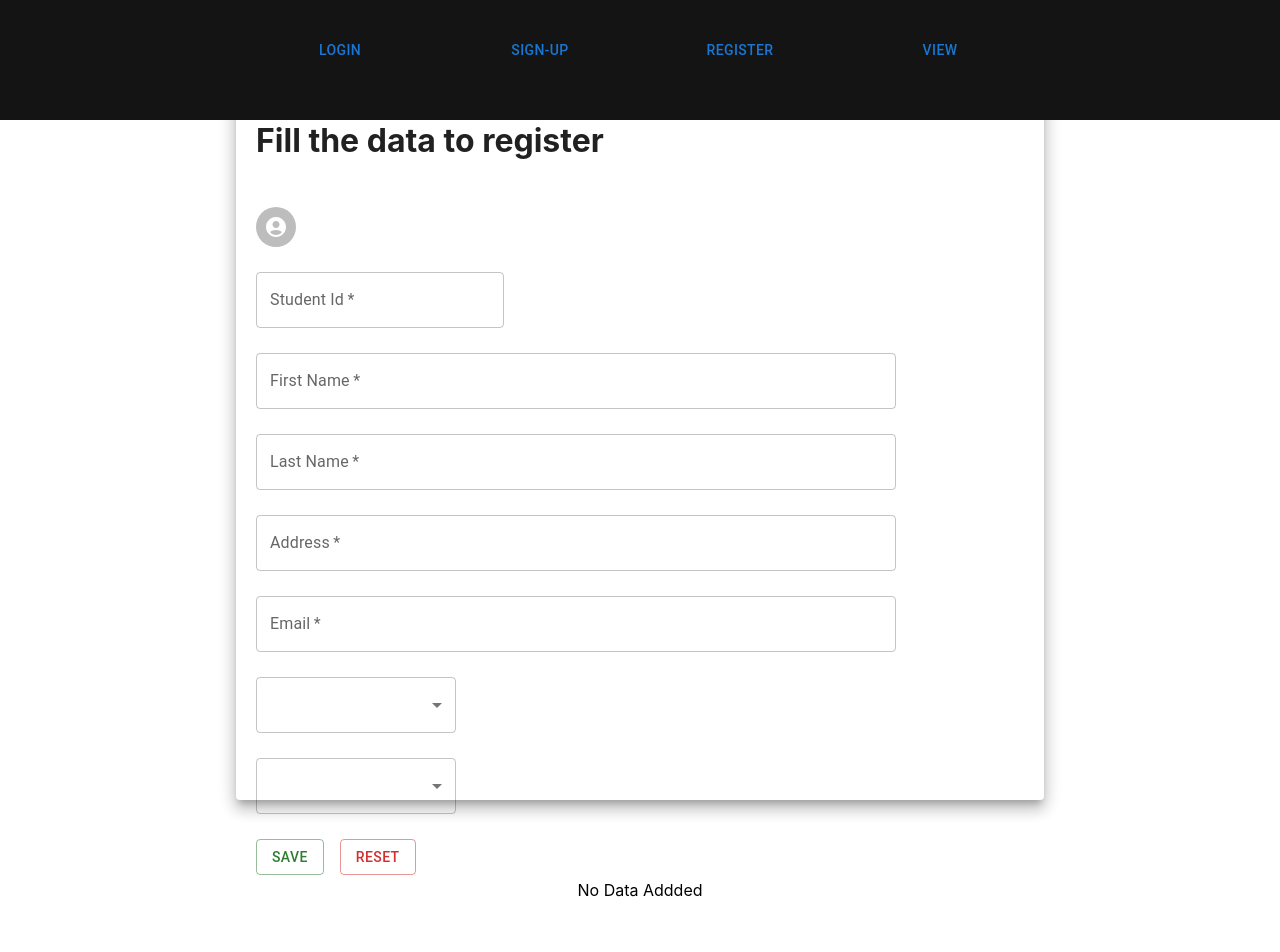
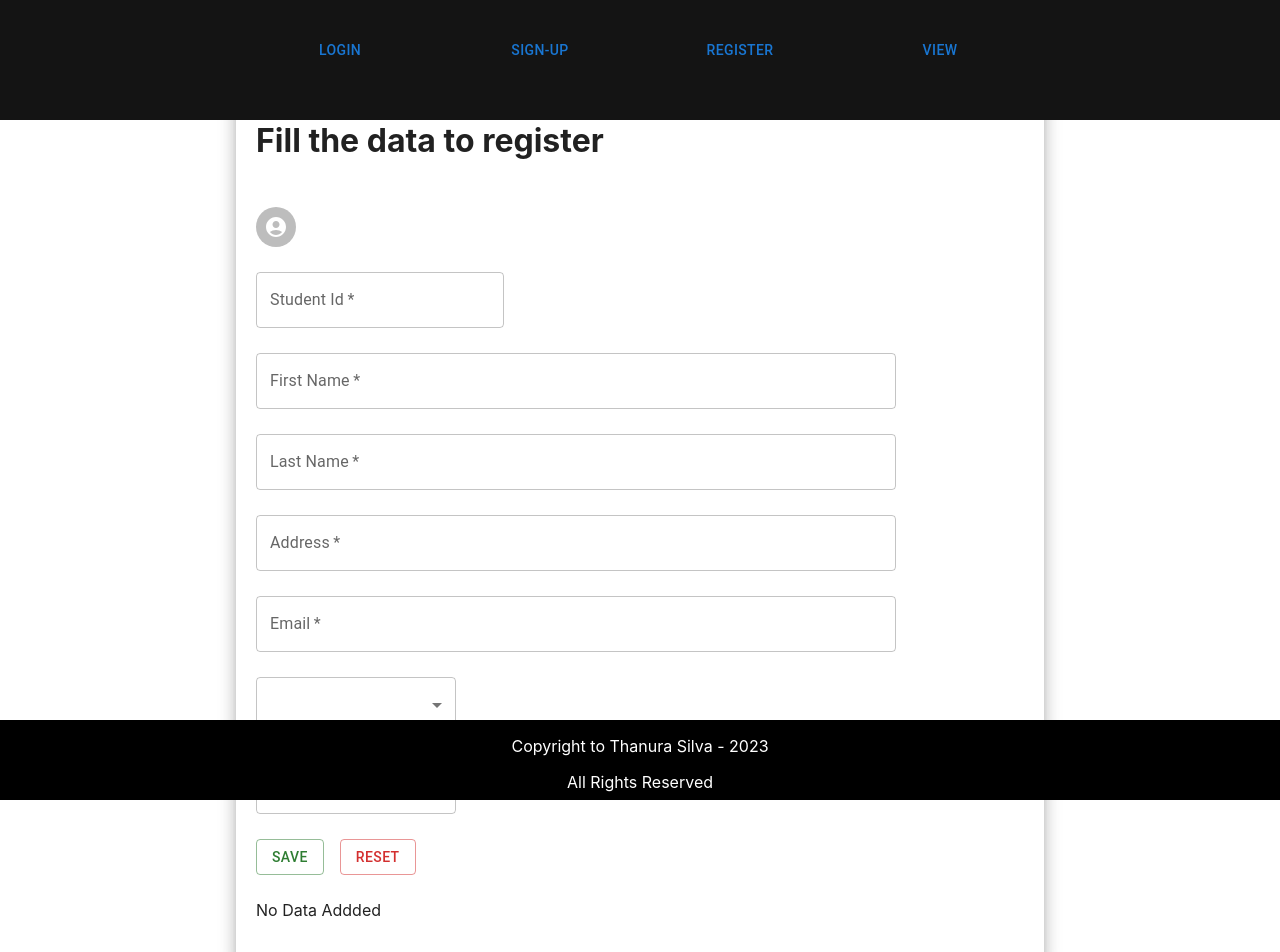
Before and after one commit to GDSE59-Task-Collection/UI-Create-with-MUI, a React (Create React App) app: page /dataform in a window 1280 px wide. Shown: the top 952 px of the page. Before the commit the page ends 900 px from the top, so only its background shows below. Built offline with nearby package versions, Linux system fonts and the light colour scheme.

Commit message:
DataForm UI optimize -1

```diff
--- a/src/App.js
+++ b/src/App.js
@@ -13,6 +13,7 @@ function App() {
     <div className="App">
      <Nav/>
      <DataForm/>
+     <Footer/>
     </div>
   );
 }
--- a/src/components/dataform/DataForm.css
+++ b/src/components/dataform/DataForm.css
@@ -14,3 +14,15 @@
     flex-direction: column;
     gap: 25px;
 }
+.tbl-view{
+    display: flex;
+    align-items: center;
+    justify-content: center;
+}
+table{
+  width: 60vw;
+  font-size: 1.5rem;
+}
+tr,td,th{
+    border: 1px solid black;
+}
--- a/src/components/dataform/DataForm.jsx
+++ b/src/components/dataform/DataForm.jsx
@@ -51,7 +51,7 @@ export const DataForm = ()=>{
 
     setFormDetails([...formDetails,formData])
     FormDataHandler(formData);
-    View();
+
 
     setStuId("");
     setFirstName("")
@@ -75,7 +75,7 @@ export const DataForm = ()=>{
     setFormDetails(deleteData)
  }
 
-    const paperStyle = {padding: 20, height:'85vh',width: '60vw',margin:'80px auto'}
+    const paperStyle = {padding: 20, height:'105vh',width: '60vw',margin:'80px auto'}
     return(
 
         <Grid>
@@ -185,10 +185,7 @@ export const DataForm = ()=>{
                 Reset
             </Button>
           </Stack>
-
-         </Paper>
-        </form>
-        <div>
+          <div className='tbl-view'>
           {formDetails.length > 0 && <>
              <div>
                <table>
@@ -208,6 +205,9 @@ export const DataForm = ()=>{
           </>}
           {formDetails.length < 1 && <div> No Data Addded</div> }
         </div>
+         </Paper>
+        </form>
+
    </Grid>
 
     );
--- a/src/components/footer/Footer.css
+++ b/src/components/footer/Footer.css
@@ -5,6 +5,7 @@
     position: fixed;
     bottom: 0;
 
+
 }
 .cr-stm{
     color: white;
--- a/src/components/view/View.js
+++ b/src/components/view/View.js
@@ -1,5 +1,6 @@
 import DeleteIcon from '@mui/icons-material/Delete';
 import IconButton from '@mui/material/IconButton';
+
 
 export const View = ({formDetails,deleteData})=>{
     return formDetails.map(data => (
@@ -10,7 +11,7 @@ export const View = ({formDetails,deleteData})=>{
              <td>{data.email}</td>
              <td>{data.course}</td>
              <td onClick={()=>deleteData(data.stuId)}>
-             <IconButton aria-label="delete">
+             <IconButton aria-label="delete" color='primary'>
              <DeleteIcon />
              </IconButton>
              </td>
```
